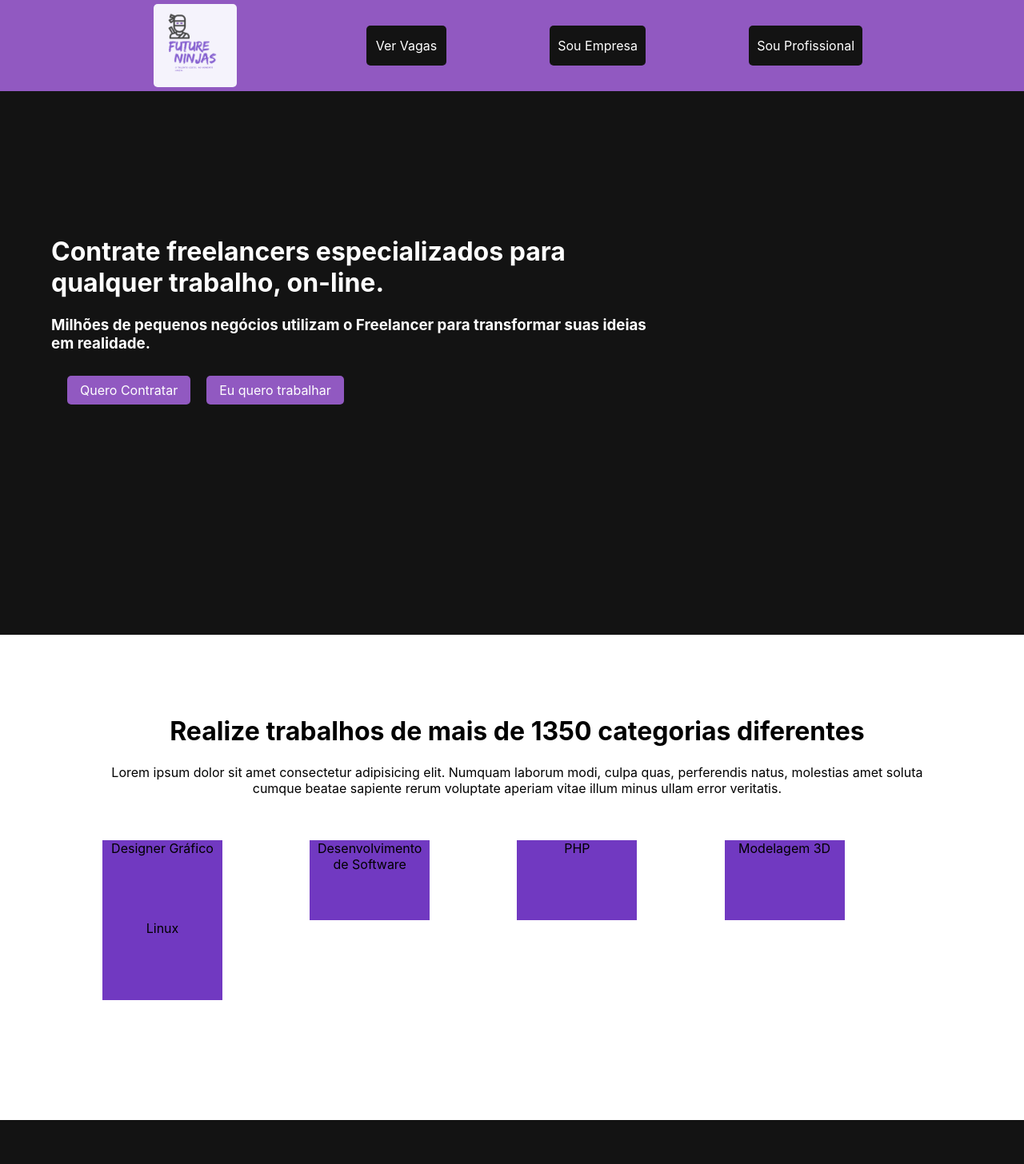
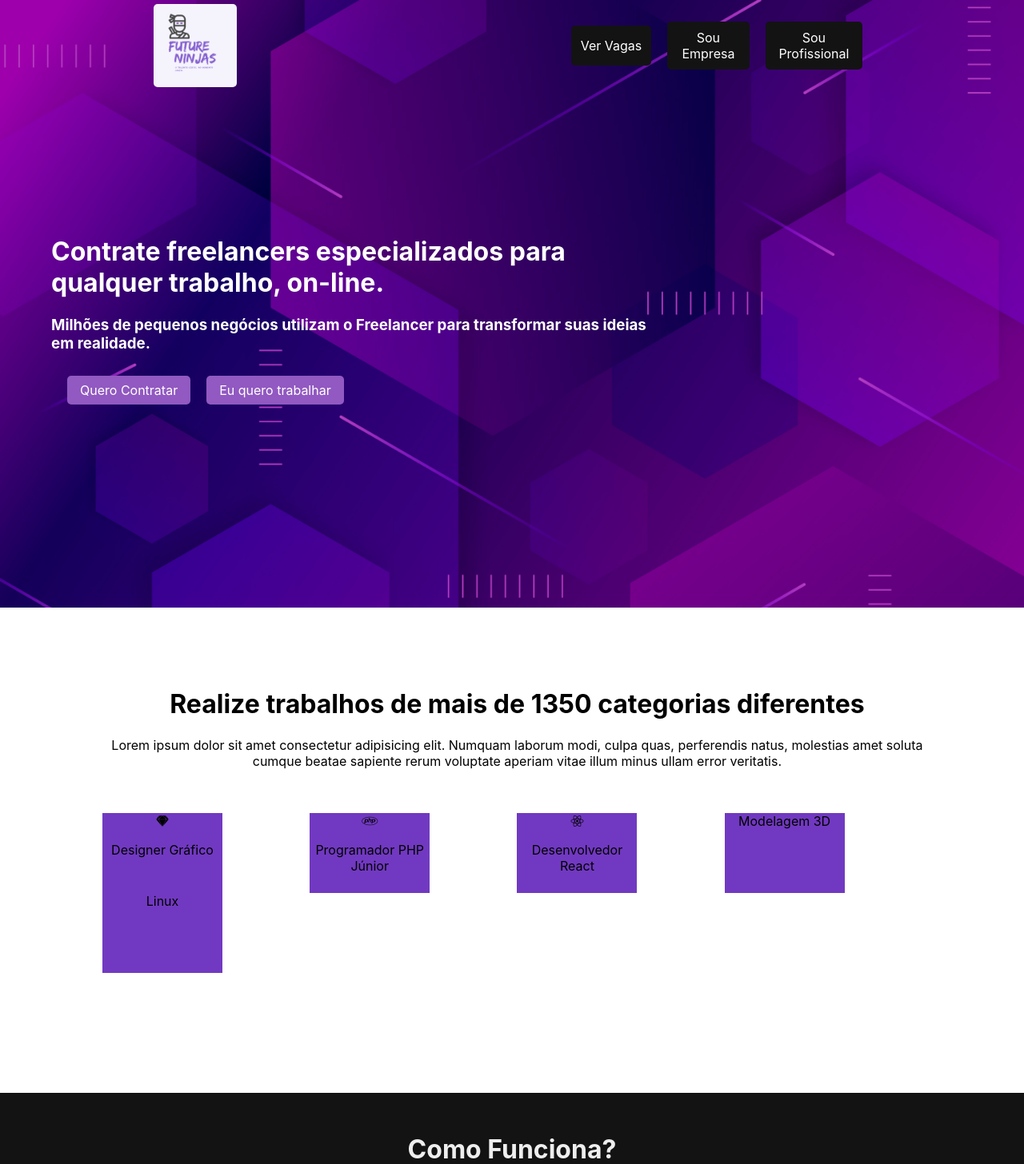
Before and after one commit to future4code/hamilton-future-ninjas, a React (Create React App) app in the folder future-ninjas/: page / in a window 1280 px wide. Shown: the top 1456 px of the page at 80% size. Built offline with nearby package versions, Linux system fonts and the light colour scheme.

Commit message:
Alteração Home

```diff
--- a/future-ninjas/public/index.html
+++ b/future-ninjas/public/index.html
@@ -24,6 +24,7 @@
       work correctly both with client-side routing and a non-root public URL.
       Learn how to configure a non-root public URL by running `npm run build`.
     -->
+    <script src="https://kit.fontawesome.com/31d37c7466.js" crossorigin="anonymous"></script>
     <title>React App</title>
   </head>
   <body>
--- a/future-ninjas/src/components/CardVaga/styles.js
+++ b/future-ninjas/src/components/CardVaga/styles.js
@@ -25,5 +25,5 @@ export const Tech = styled.li`
 `
 
 export const H1 = styled.h1`
-    color: #7139c1;
+    color: #632eae;
 `
--- a/future-ninjas/src/components/Header/style.js
+++ b/future-ninjas/src/components/Header/style.js
@@ -8,12 +8,12 @@ export const Container = styled.div`
   max-width: 100vw;
   height: 13vh;
   padding: 5px;
-  background: #9159c1;
+  background: transparent;
 
 `
 
 export const HeaderFl = styled.div`
-width: 50vw;
+width: 30vw;
 display: flex;
 justify-content: space-between;
 align-items: center;
--- a/future-ninjas/src/components/Home/Home.js
+++ b/future-ninjas/src/components/Home/Home.js
@@ -10,9 +10,9 @@ class Home extends React.Component {
         return (
             <Container>
 
-            <Header onChangeQueroTrabalhar={this.props.onChangeQueroTrabalhar}/>
 
               <Main>
+                    <Header onChangeQueroTrabalhar={this.props.onChangeQueroTrabalhar}/>
                   <DivMain>
                     <h1>Contrate freelancers especializados para qualquer trabalho, on-line.</h1>
                     <h3>Milhões de pequenos negócios utilizam o Freelancer para transformar suas ideias em realidade.</h3>
@@ -27,15 +27,18 @@ class Home extends React.Component {
 
                     <ContainerItens>
                         <Item>
-                            Designer Gráfico
+                        <i class="fab fa-sketch"></i>
+                            <p>Designer Gráfico</p>
                         </Item>
 
                         <Item>
-                            Desenvolvimento de Software
+                        <i class="fab fa-php"></i>
+                            <p>Programador PHP Júnior</p>
                         </Item>
 
                         <Item>
-                            PHP
+                        <i class="fab fa-react"></i>
+                       <p> Desenvolvedor React</p>
                         </Item>
 
                         <Item>
--- a/future-ninjas/src/components/Home/style.js
+++ b/future-ninjas/src/components/Home/style.js
@@ -1,11 +1,15 @@
 import styled from 'styled-components'
+import Background from '../../imgs/PurpleAbstractBackground.jpg'
 
 export const Container = styled.div``
 
 
 export const Main = styled.main`
- background: #131313;
- height: 85vh;
+ background-image: url(${Background});
+ background-repeat: no-repeat;
+ background-size: cover;
+ background-size: 100%;
+ height: 95vh;
  max-width: 100vw;
  margin: 0;
 `
--- a/future-ninjas/src/components/QueroContratar/QueroContratar.js
+++ b/future-ninjas/src/components/QueroContratar/QueroContratar.js
@@ -78,8 +78,8 @@ class QueroContratar extends React.Component {
     render() {
         return (
             <ParentDiv>
+                <Main>
                 <Header />
-                <Main>
                 <DivMain>
                     <Titulo>Anuncie aqui uma vaga e encontre um profissional freelancer!</Titulo>
                 <form>
--- a/future-ninjas/src/components/QueroTrabalhar/QueroTrabalhar.js
+++ b/future-ninjas/src/components/QueroTrabalhar/QueroTrabalhar.js
@@ -10,8 +10,8 @@ class QueroTrabalhar extends React.Component  {
     render() {
         return (
             <Container >
+                <ContainerHeader >
                 <Header />
-                <ContainerHeader >
                     <HeaderFl>
                     {/* <Logo>Imagem</Logo> */}
                     <h1>Vagas para Desenvolvedores</h1>
--- a/future-ninjas/src/components/QueroTrabalhar/styles.js
+++ b/future-ninjas/src/components/QueroTrabalhar/styles.js
@@ -2,6 +2,7 @@ import styled from 'styled-components'
 
 export const HeaderFl = styled.div`
     width: 30vw;
+    margin-top: 30px;
     display: flex;
     justify-content: space-between;
     flex-direction: column;
@@ -10,11 +11,12 @@ export const HeaderFl = styled.div`
 `
 export const ContainerHeader = styled.div`
   display: flex;
+  flex-direction: column;
   justify-content: space-around;
   align-items: center;
   max-width: 100vw;
   height: 270px;
-  background: #9159c1;
+  background-image: linear-gradient( #3d2d9f, #632eae, #872dbb);
 `
 export const Logo = styled.div`
 
```
Also changed, not shown: future-ninjas/src/imgs/PurpleAbstractBackground.jpg (added).
